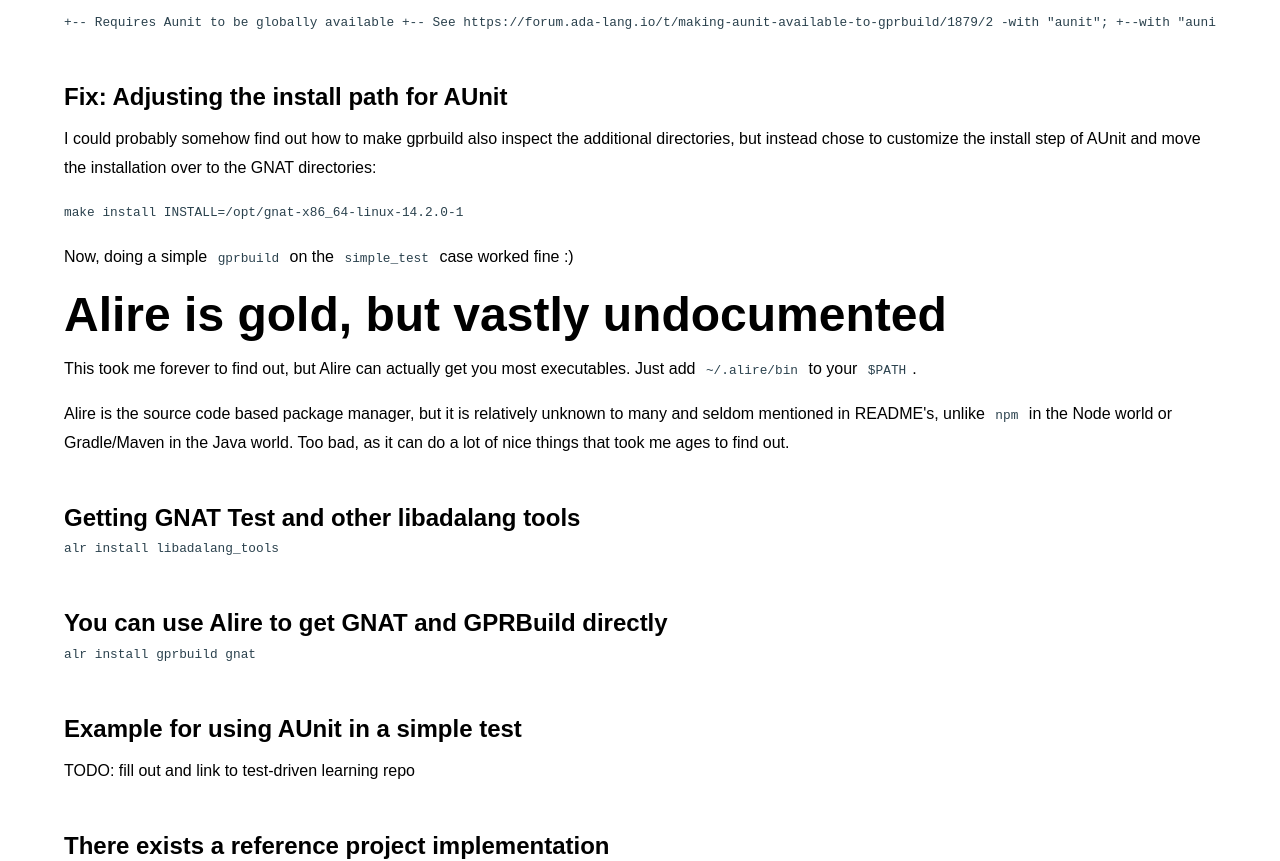
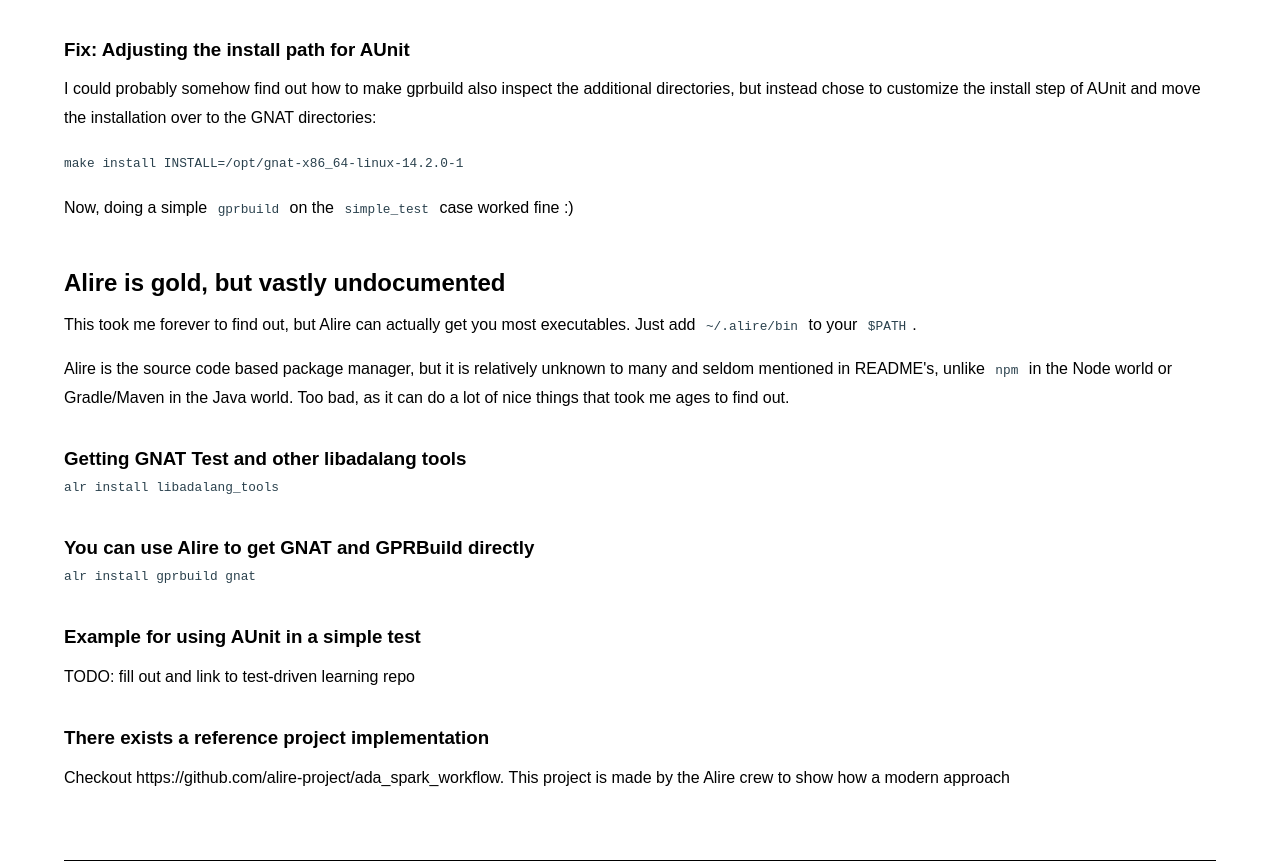
Before and after one commit to fatso83/11ty-blog, an Eleventy site: page src/site/posts/2025-03-11-ada.md in a window 1280 px wide. Shown: the part 1595-2456 px from the top of the page. Built offline with nearby package versions, Linux system fonts and the light colour scheme; Eleventy itself is replaced by a stand-in of ours; code samples lack their colours; files that its build step writes are made by us from their sources; what postcss-color-mix, precss would draw is missing.

Commit message:
Increase heading level +1 for visual and semantic clarity

````diff
--- a/src/site/posts/2025-03-11-ada.md
+++ b/src/site/posts/2025-03-11-ada.md
@@ -16,7 +16,7 @@ more info
 
 P.S. I might update this document several times
 
-# Getting the Ada Language Server (ALS) working with VIM and CoC
+## Getting the Ada Language Server (ALS) working with VIM and CoC
 
 These are the bits that made me have a [pretty-much-functional LSP](https://forum.ada-lang.io/t/setting-up-the-ada-language-server-in-vim/1861/9) implementation working for ADA. It's not super smooth,
 seems a bit buggy (if you tail the log output at ~/.als/ada_ls_*), slow and sometimes gets
@@ -30,7 +30,7 @@ Also, ALS is bundled with GNAT Studio, but it is a slightly older version.
 
 My dotfiles also refer to specific versions, but by the time you read this, newer releases are bound to appear, so you might want to adjust the versions.
 
-# Notes for macOS
+## Notes for macOS
 
 No resources are being put into macOS from the AdaCore side, so it is all run by volunteers
 like Simon J Wright. You get all you need, though, and Simon has FSF builds of the GNAT suite of tools
@@ -38,7 +38,7 @@ on his personal GitHub: https://github.com/simonjwright/distributing-gcc/release
 
 That will get you all the GCC stuff, GPRBuild, etc
 
-# AUnit - the ADA implementation of xUnit
+## AUnit - the ADA implementation of xUnit
 
 I like using tests to document learning when encountering new tech ([test-driven learning][tdd-learning]), so the first thing I wanted to do
 was figuring out how to write unit tests in Ada. This is done using AUnit (or GNATUnit, which builds on AUnit).
@@ -87,7 +87,7 @@ To make it compile I could add the absolute (or relative) path to the aunit proj
 +with "/opt/gprbuild-x86_64-linux-24.0.0-2/share/gpr/aunit.gpr";
 ```
 
-## Fix: Adjusting the install path for AUnit
+### Fix: Adjusting the install path for AUnit
 I could probably somehow find out how to make gprbuild also inspect the additional directories, but instead chose to customize the install step of AUnit and move the installation over to the GNAT directories:
 ```sh
 make install INSTALL=/opt/gnat-x86_64-linux-14.2.0-1
@@ -95,7 +95,7 @@ make install INSTALL=/opt/gnat-x86_64-linux-14.2.0-1
 
 Now, doing a simple `gprbuild` on the `simple_test` case worked fine :)
 
-# Alire is gold, but vastly undocumented
+## Alire is gold, but vastly undocumented
 
 This took me forever to find out, but Alire can actually get you most executables.
 Just add `~/.alire/bin` to your `$PATH`.
@@ -105,22 +105,22 @@ to many and seldom mentioned in README's, unlike `npm` in the Node world or
 Gradle/Maven in the Java world. Too bad, as it can do a lot of nice things
 that took me ages to find out.
 
-## Getting GNAT Test and other libadalang tools
+### Getting GNAT Test and other libadalang tools
 
 ```bash
 alr install libadalang_tools
 ```
 
-## You can use Alire to get GNAT and GPRBuild directly
+### You can use Alire to get GNAT and GPRBuild directly
 
 ```
 alr install gprbuild gnat
 ```
 
-## Example for using AUnit in a simple test
+### Example for using AUnit in a simple test
 
 TODO: fill out and link to test-driven learning repo
 
-## There exists a reference project implementation
+### There exists a reference project implementation
 
 Checkout https://github.com/alire-project/ada_spark_workflow. This project is made by the Alire crew to show how a modern approach
````
